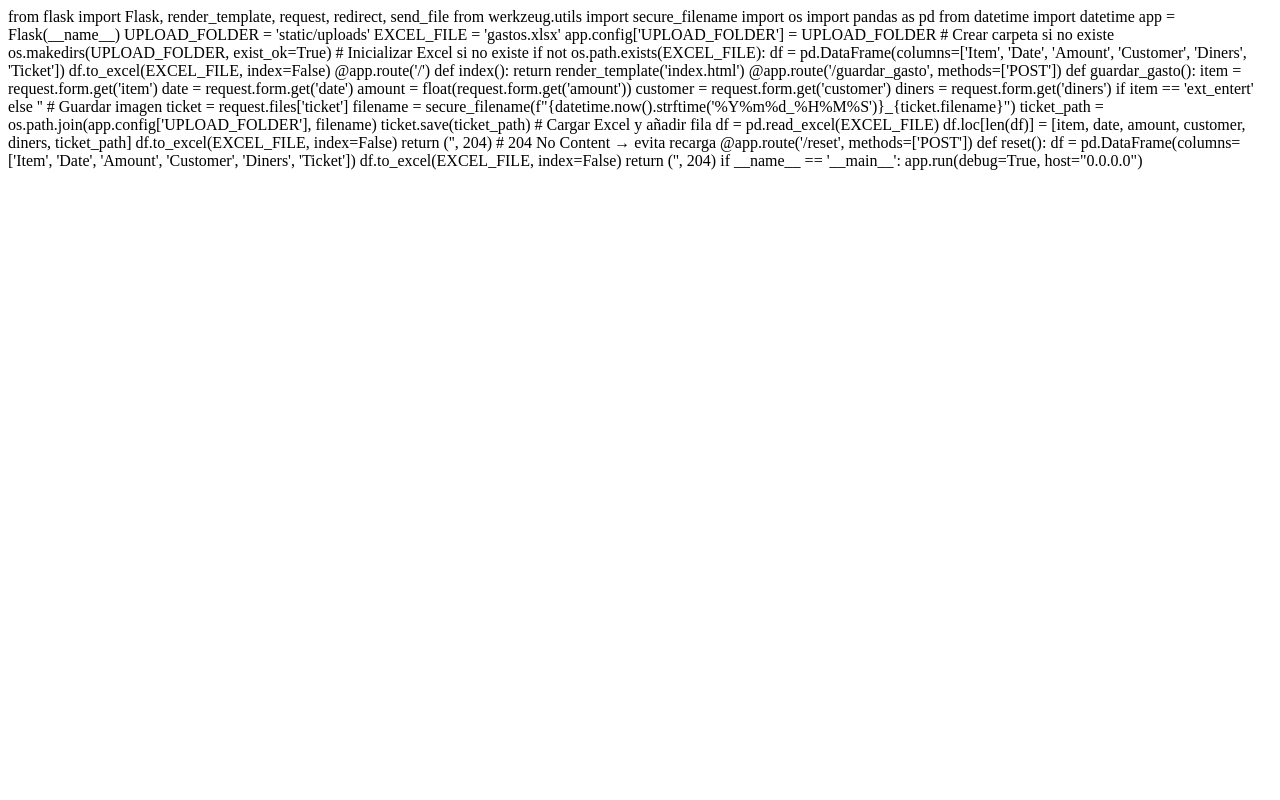
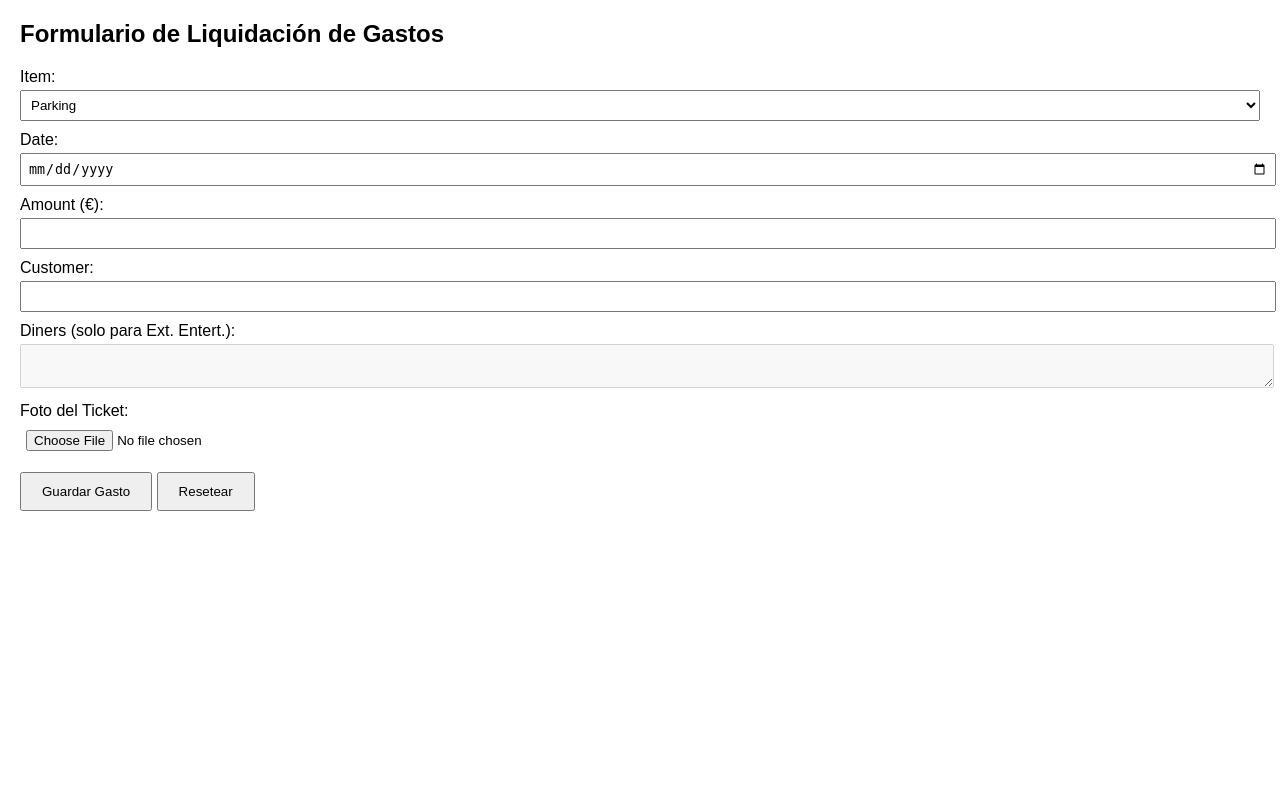
Before and after one commit to jbflopez/gastos-viaje, a Flask app: page / in a window 1280 px wide. Run offline with Flask 3, Linux system fonts and the light colour scheme.

Commit message:
Update index.html

```diff
--- a/templates/index.html
+++ b/templates/index.html
@@ -1,52 +1,93 @@
-from flask import Flask, render_template, request, redirect, send_file
-from werkzeug.utils import secure_filename
-import os
-import pandas as pd
-from datetime import datetime
+<!DOCTYPE html>
+<html lang="es">
+<head>
+  <meta charset="UTF-8">
+  <meta name="viewport" content="width=device-width, initial-scale=1.0">
+  <title>Liquidación de Gastos de Viaje</title>
+  <style>
+    body { font-family: Arial; margin: 20px; }
+    label { display: block; margin-top: 10px; }
+    input, select, textarea { width: 100%; padding: 6px; margin-top: 4px; }
+    button { margin-top: 15px; padding: 10px 20px; }
+  </style>
+</head>
+<body>
+  <h2>Formulario de Liquidación de Gastos</h2>
+  <form id="gastosForm">
+    <label for="item">Item:</label>
+    <select id="item" name="item" onchange="toggleDiners()">
+      <option value="parking">Parking</option>
+      <option value="meals">Meals</option>
+      <option value="taxi">Taxi</option>
+      <option value="tolls">Tolls</option>
+      <option value="fuel">Fuel</option>
+      <option value="car">Car</option>
+      <option value="ext_entert">Ext. Entert.</option>
+      <option value="others">Others</option>
+    </select>
 
-app = Flask(__name__)
-UPLOAD_FOLDER = 'static/uploads'
-EXCEL_FILE = 'gastos.xlsx'
-app.config['UPLOAD_FOLDER'] = UPLOAD_FOLDER
+    <label for="date">Date:</label>
+    <input type="date" id="date" name="date" required>
 
-# Crear carpeta si no existe
-os.makedirs(UPLOAD_FOLDER, exist_ok=True)
+    <label for="amount">Amount (€):</label>
+    <input type="number" id="amount" name="amount" step="0.01" min="0" required>
 
-# Inicializar Excel si no existe
-if not os.path.exists(EXCEL_FILE):
-    df = pd.DataFrame(columns=['Item', 'Date', 'Amount', 'Customer', 'Diners', 'Ticket'])
-    df.to_excel(EXCEL_FILE, index=False)
+    <label for="customer">Customer:</label>
+    <input type="text" id="customer" name="customer" required>
 
-@app.route('/')
-def index():
-    return render_template('index.html')
+    <label for="diners">Diners (solo para Ext. Entert.):</label>
+    <textarea id="diners" name="diners" disabled></textarea>
 
-@app.route('/guardar_gasto', methods=['POST'])
-def guardar_gasto():
-    item = request.form.get('item')
-    date = request.form.get('date')
-    amount = float(request.form.get('amount'))
-    customer = request.form.get('customer')
-    diners = request.form.get('diners') if item == 'ext_entert' else ''
+    <label for="ticket">Foto del Ticket:</label>
+    <input type="file" id="ticket" name="ticket" accept="image/*" capture="environment" required>
 
-    # Guardar imagen
-    ticket = request.files['ticket']
-    filename = secure_filename(f"{datetime.now().strftime('%Y%m%d_%H%M%S')}_{ticket.filename}")
-    ticket_path = os.path.join(app.config['UPLOAD_FOLDER'], filename)
-    ticket.save(ticket_path)
+    <button type="submit">Guardar Gasto</button>
+    <button type="button" onclick="resetForm()">Resetear</button>
+  </form>
 
-    # Cargar Excel y añadir fila
-    df = pd.read_excel(EXCEL_FILE)
-    df.loc[len(df)] = [item, date, amount, customer, diners, ticket_path]
-    df.to_excel(EXCEL_FILE, index=False)
+  <script>
+    function toggleDiners() {
+      const item = document.getElementById("item").value;
+      const diners = document.getElementById("diners");
+      if (item === "ext_entert") {
+        diners.disabled = false;
+      } else {
+        diners.disabled = true;
+        diners.value = "";
+      }
+    }
 
-    return ('', 204)  # 204 No Content → evita recarga
+    function resetForm() {
+      document.getElementById("gastosForm").reset();
+      toggleDiners();
+      fetch('/reset', { method: 'POST' });
+    }
 
-@app.route('/reset', methods=['POST'])
-def reset():
-    df = pd.DataFrame(columns=['Item', 'Date', 'Amount', 'Customer', 'Diners', 'Ticket'])
-    df.to_excel(EXCEL_FILE, index=False)
-    return ('', 204)
+    document.getElementById("gastosForm").addEventListener("submit", async function(e) {
+      e.preventDefault();
 
-if __name__ == '__main__':
-    app.run(debug=True, host="0.0.0.0")
+      const confirmacion = confirm("¿Deseas confirmar y guardar este gasto?");
+      if (!confirmacion) return;
+
+      const formData = new FormData(this);
+      try {
+        const response = await fetch("/guardar_gasto", {
+          method: "POST",
+          body: formData
+        });
+
+        if (response.ok) {
+          alert("✅ Gasto guardado correctamente.");
+          this.reset();
+          toggleDiners();
+        } else {
+          alert("❌ Error al guardar el gasto. Inténtalo de nuevo.");
+        }
+      } catch (error) {
+        alert("⚠️ Error de red o del servidor.");
+        console.error(error);
+      }
+    });
+  </script>
+</body>
+</html>
```
